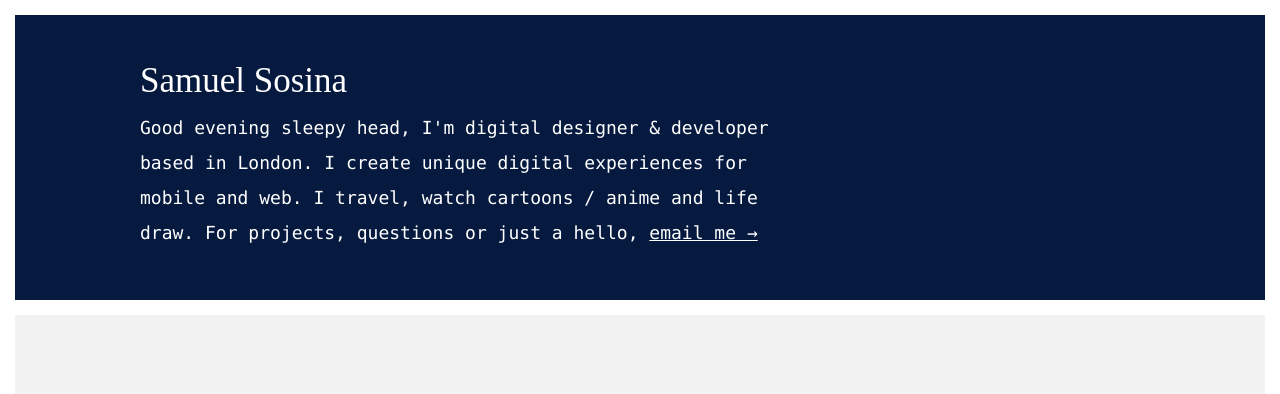
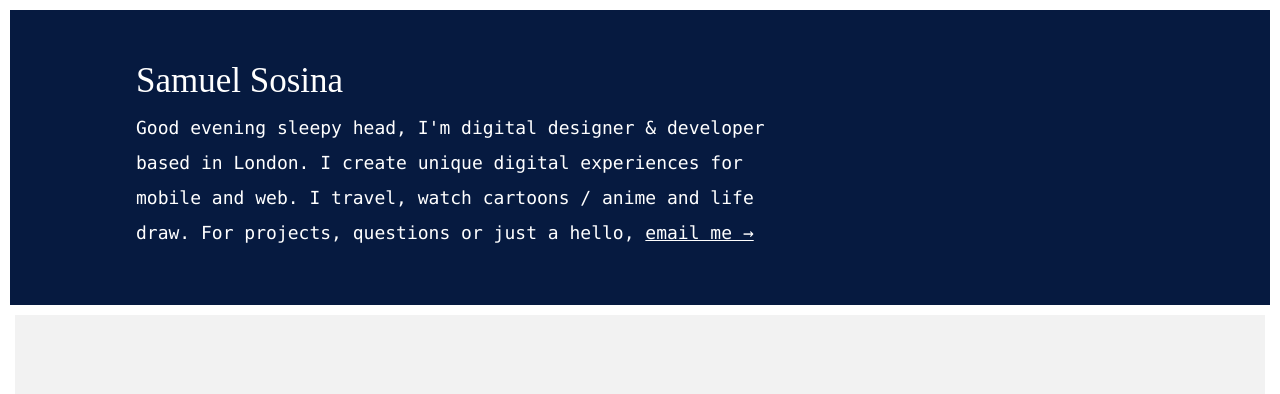
Before and after one commit to ssosina/sosina.me, a Jekyll site: the page built from index.html, in a window 1280 px wide. Shown: the top 394 px of the page. Built offline with Jekyll 4.4.1, drawn with Linux system fonts in a browser that asks for light colours; nearby versions of some CDN libraries; library files that are not in the unit come from our copies.

Commit message:
Styled changes
Swapper Monaco for Menlo font due to lack of support on Apple

```diff
--- a/_data/settings.yml
+++ b/_data/settings.yml
@@ -3,7 +3,7 @@
 - {name: SWNS Reporter,         url: 'http://matdisalvo.com', thumbnail: '../img/matdisalvo-thumb.png'      ,year: 2017, role: UI – Web-development }
 - {name: Northplains,           url: '',                      thumbnail: '../img/nps-thumb.png'             ,year: 2015, role: Email design & development – marketing design}
 - {name: Xinet Documentation,   url: 'http://docs.xinet.com', thumbnail: '../img/xinet-thumb.png'           ,year: 2016, role: UI – web-development}
-- {name: Mileanthony UK,        url: 'milesanthony.uk',       thumbnail: '../img/milesanthonyuk-thumb.png'  ,year: 2016, role: landing page design – development}
+- {name: Mileanthony UK,        url: 'http://milesanthony.uk',       thumbnail: '../img/milesanthonyuk-thumb.png'  ,year: 2016, role: landing page design – development}
 
 social-links:
 - {name: 'fa fa-dribbble', link: 'https://dribbble.com/samsosina/'}
--- a/_scss/1-tools/_vars.scss
+++ b/_scss/1-tools/_vars.scss
@@ -3,6 +3,7 @@
 //fonts
 $heading1: 	"Merriweather",serif;
 $heading2: 	"adelle-sans",serif;
+$heading3:  "Menlo", serif;
 
 
 //font-weights
--- a/_scss/3-modules/_footer.scss
+++ b/_scss/3-modules/_footer.scss
@@ -36,7 +36,7 @@
 
 .footer__copyright{
 		text-align: left;
-		font-family: "Monaco",serif;
+		font-family: $heading3;
 		font-size: em(13);
 		letter-spacing: 0.13em;
 	a{
@@ -46,7 +46,7 @@
 
 .footer__version{
 		text-align: left;
-		font-family: "Monaco",serif;
+		font-family: $heading3;
 		font-size: em(11);
 		text-transform: uppercase;
 		letter-spacing: 0.13em;
@@ -77,7 +77,7 @@
 	.footer__copyright{
 		@include span-columns(4 of 10);
 		text-align: center;
-		font-family: "Monaco",serif;
+		font-family: $heading3;
 		font-size: em(13);
 		letter-spacing: 0.13em;
 	}
--- a/_scss/3-modules/_hero.scss
+++ b/_scss/3-modules/_hero.scss
@@ -2,7 +2,7 @@
 	width: 100%;
 	text-align: left;
     background: #061A40;
-    border: 15px solid white;
+
     height: 60vh;
     display: flex;
     align-items: flex-start;
@@ -28,7 +28,7 @@
 .hero__summary{
 	color: white;
 	font-weight: $thin;
-	font-family: "Monaco",serif;
+	font-family: $heading3;
 	font-size: 16px;
 	line-height: 26px;
 
@@ -42,6 +42,7 @@
 
 	.hero{
 		height: 35vh;
+		border: 10px solid white;
 		padding: 0px;
 	}
 
--- a/css/main.css
+++ b/css/main.css
@@ -268,7 +268,7 @@
 
 .footer__copyright {
   text-align: left;
-  font-family: "Monaco",serif;
+  font-family: "Menlo", serif;
   font-size: 0.8125em;
   letter-spacing: 0.13em; }
   .footer__copyright a {
@@ -276,7 +276,7 @@
 
 .footer__version {
   text-align: left;
-  font-family: "Monaco",serif;
+  font-family: "Menlo", serif;
   font-size: 0.6875em;
   text-transform: uppercase;
   letter-spacing: 0.13em; }
@@ -308,7 +308,7 @@
     margin-right: 6.27615%;
     width: 36.23431%;
     text-align: center;
-    font-family: "Monaco",serif;
+    font-family: "Menlo", serif;
     font-size: 0.8125em;
     letter-spacing: 0.13em; }
     .footer__copyright:last-child {
@@ -360,7 +360,6 @@
   width: 100%;
   text-align: left;
   background: #061A40;
-  border: 15px solid white;
   height: 60vh;
   display: -ms-flexbox;
   display: flex;
@@ -385,7 +384,7 @@
 .hero__summary {
   color: white;
   font-weight: 100;
-  font-family: "Monaco",serif;
+  font-family: "Menlo", serif;
   font-size: 16px;
   line-height: 26px; }
   .hero__summary a {
@@ -395,6 +394,7 @@
 @media screen and (min-width: 60em) {
   .hero {
     height: 35vh;
+    border: 10px solid white;
     padding: 0px; }
   .hero__container {
     max-width: 1400px;
@@ -421,8 +421,6 @@
 
 .main {
   width: 100%;
-  border-left: 15px solid white;
-  border-right: 15px solid white;
   background-color: #F2F2F2;
   padding-top: 100px; }
 
@@ -483,6 +481,11 @@
       margin-right: 0; }
     .project:nth-child(2n+1) {
       clear: left; } }
+
+@media screen and (min-width: 60em) {
+  .main {
+    border-left: 15px solid white;
+    border-right: 15px solid white; } }
 
 @media screen and (min-width: 106.25em) {
   .main__projects {
```
Also changed, not shown: _scss/3-modules/_article.scss (+7 -3 lines).
